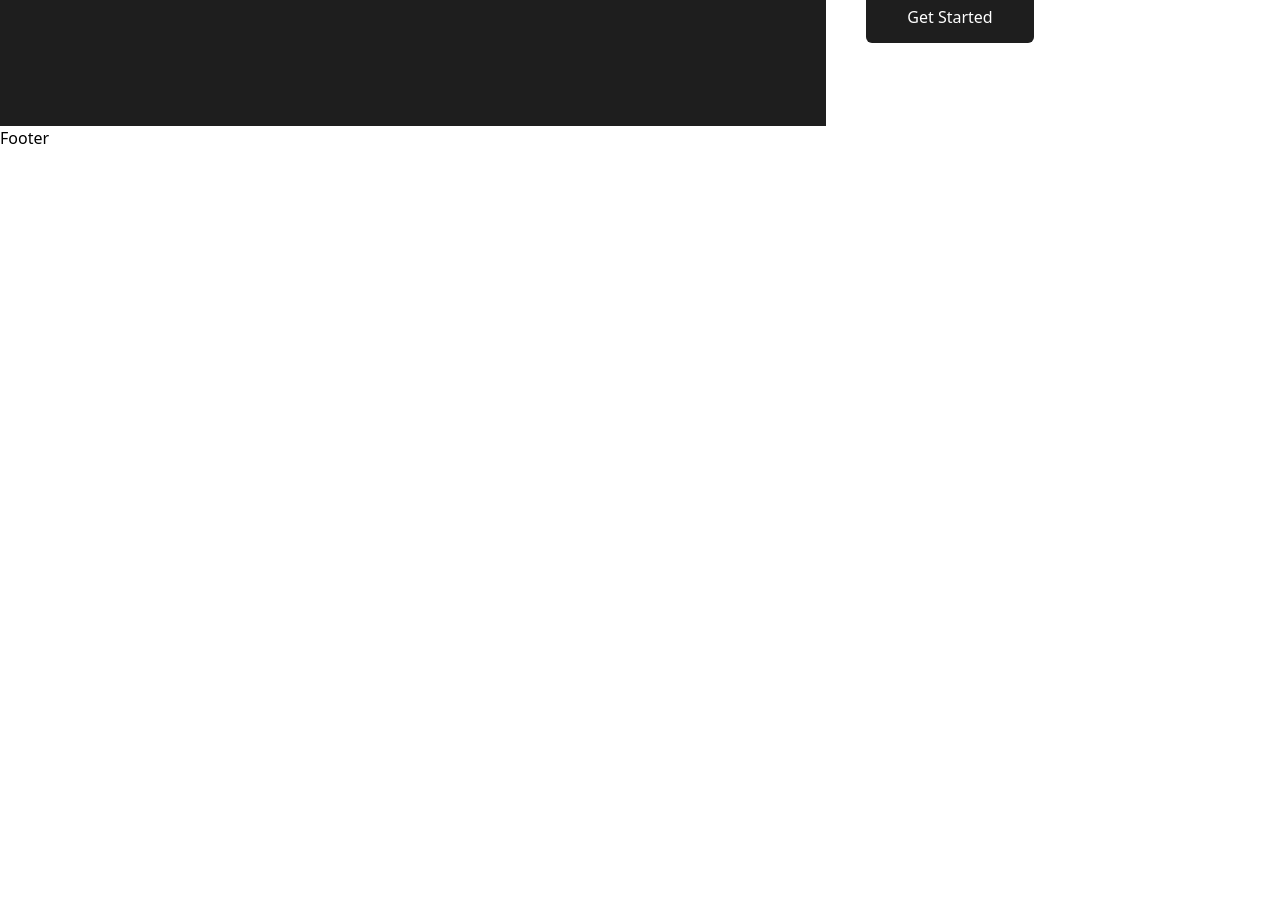
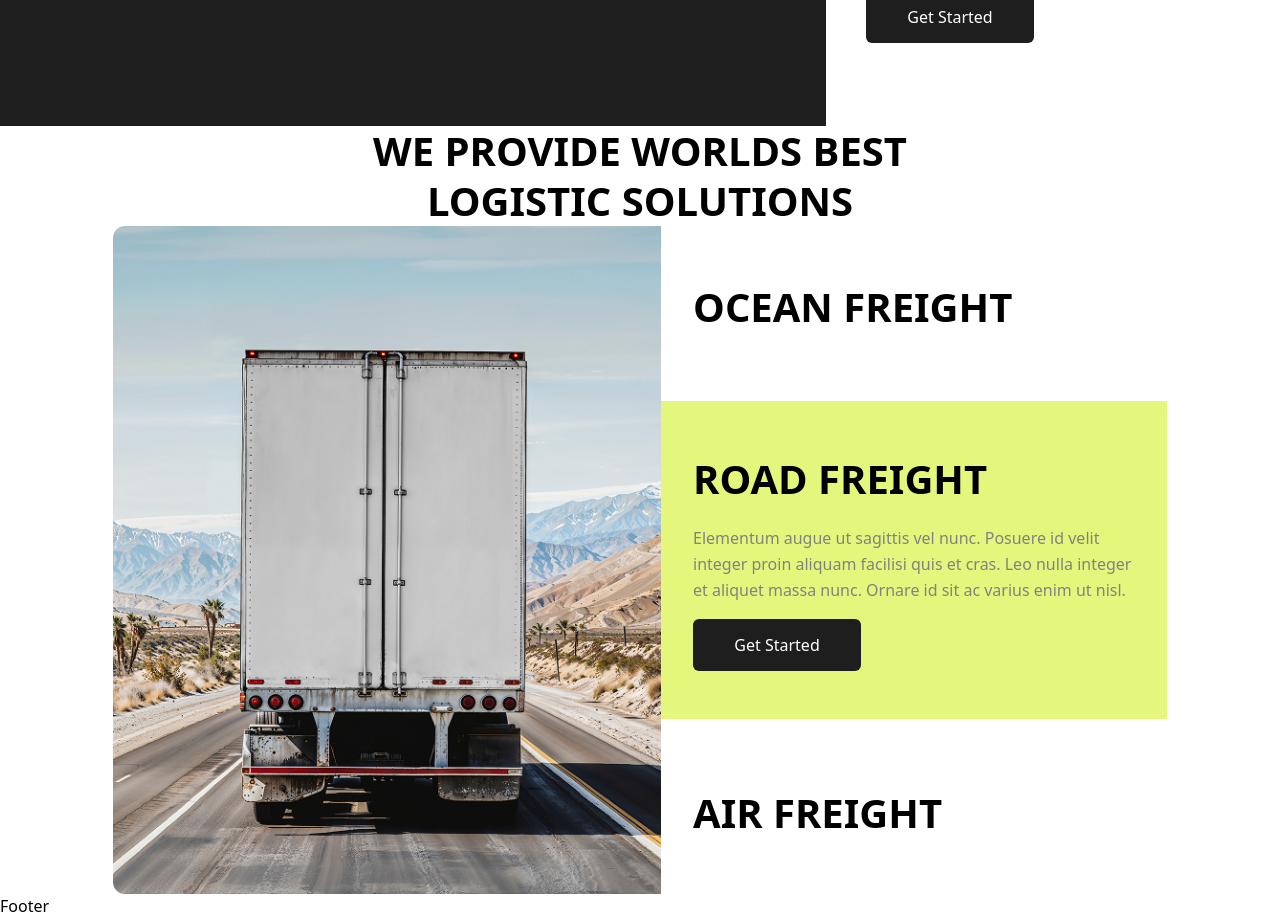
Before and after one commit to Mdsakib999/Logistics-development-M-5, a React (Vite) app: page / in a window 1280 px wide. Shown: the part 480-1398 px from the top of the page. Before the commit the page ends 800 px from the top, so only its background shows below. Built offline with nearby package versions, Linux system fonts and the light colour scheme.

Commit message:
Solution section ui done

```diff
--- a/src/components/Home/Hero.jsx
+++ b/src/components/Home/Hero.jsx
@@ -1,18 +1,24 @@
+import useWindowSize from "../../utils/WindowSize";
+import Button from "../ui/Button";
 import Heading from "../ui/Heading";
 import Paragraph from "../ui/Paragraph";
-import Button from '../ui/Button'
-import useWindowSize from "../ui/WindowSize";
 export default function Hero() {
-    const {width} = useWindowSize();
-    function getFontSize(width) {
-  if (width < 387) return "xl"
-  if (width < 640) return "2xl"
-  if (width < 1080) return "3xl"
-  return "5xl"
-}
+  const { width } = useWindowSize();
+  function getFontSize(width) {
+    if (width < 387) return "xl";
+    if (width < 640) return "2xl";
+    if (width < 1080) return "3xl";
+    return "5xl";
+  }
   return (
-    <div className={`h-[434px] flex gap-2 sm:gap-10 ${width<387 && "flex-col"}`}>
-      <div className={`bg-primary flex items-center uppercase w-1/2 lg:w-[826px] md:justify-center lg:justify-end pr-16 pl-4 md:pl-10 ${width<387 && "w-full py-8"}`}>
+    <div
+      className={`h-[434px] flex gap-2 sm:gap-10 ${width < 387 && "flex-col"}`}
+    >
+      <div
+        className={`bg-primary flex items-center w-1/2 lg:w-[826px] md:justify-center lg:justify-end pr-16 pl-4 md:pl-10 ${
+          width < 387 && "w-full py-8"
+        }`}
+      >
         <span>
           <Heading
             lineHeight="tight"
--- a/src/components/TopHeader.jsx
+++ b/src/components/TopHeader.jsx
@@ -1,25 +1,31 @@
 import { Mail, Phone } from "lucide-react";
 import Container from "../components/layout/Container";
-import useWindowSize from "./ui/WindowSize";
+import useWindowSize from "../utils/WindowSize";
 export default function TopHeader() {
-  const {width} = useWindowSize();
+  const { width } = useWindowSize();
   return (
     <div className="bg-primary py-2 md:py-0 md:h-[62px] flex items-center">
-      <Container>
+      <Container className={"w-full"}>
         <div className="flex justify-center text-small md:text-base font-text text-[#D9D9D9] flex-col gap-2 md:gap-0 md:flex-row md:justify-between">
-            {/* header info  */}
+          {/* header info  */}
           <div className="">
             <p>Get A Discount Of Up To 50% For Orders This Month!</p>
           </div>
           {/* header contact  */}
-          <div className={`flex ${width<387 ? "flex-col gap-2":"flex-row"}`}>
-            <div className={`flex border-[#E5F67C] gap-2 ${width<387 ? "border-none pr-0":"border-r-2 pr-5"}`}>
+          <div
+            className={`flex ${width < 387 ? "flex-col gap-2" : "flex-row"}`}
+          >
+            <div
+              className={`flex border-[#E5F67C] gap-2 ${
+                width < 387 ? "border-none pr-0" : "border-r-2 pr-5"
+              }`}
+            >
               <span>
                 <Phone />
               </span>
               <span>+62 864 6444 2222</span>
             </div>
-            <div className={`flex gap-2 ${width<387 ? "pl-0":"pl-5"}`}>
+            <div className={`flex gap-2 ${width < 387 ? "pl-0" : "pl-5"}`}>
               <span>
                 <Mail />
               </span>
--- a/src/components/layout/Container.jsx
+++ b/src/components/layout/Container.jsx
@@ -1,6 +1,7 @@
 export default function Container({ children, className }){
+    //* width must be defined as props
 return (
-<div className={"mx-auto px-6 w-full max-w-[1140px] " + (className || '')}>
+<div className={"mx-auto px-6 max-w-[1140px] " + (className || '')}>
 {children}
 </div>
 )
--- /dev/null
+++ b/src/components/sections/Solution.jsx
@@ -0,0 +1,45 @@
+import truckBackside from "../../assets/Solution.png";
+import Container from "../layout/Container";
+import Button from "../ui/Button";
+import Heading from "../ui/Heading";
+import Paragraph from "../ui/Paragraph";
+export default function Solution() {
+  return (
+    <div>
+      <Container className={"w-[1102px]"}>
+        <Heading
+          fontWeight="bold"
+          fontSize="default"
+          lineHeight="tight"
+          align="center"
+        >
+          WE Provide Worlds Best <br /> Logistic Solutions
+        </Heading>
+        <div className="flex border-gray-500">
+          {/* image aside */}
+          <div className="w-[573px]">
+            <img
+              className="rounded-l-xl w-full"
+              src={truckBackside}
+              alt="truck-backside"
+            />
+          </div>
+          {/* content */}
+          <div className="w-[529px] flex flex-col justify-center gap-16">
+            <Heading className="px-8">Ocean FREIGHT</Heading>
+            <div className="bg-secondary px-8  py-12 flex flex-col gap-4">
+              <Heading>Road FREIGHT</Heading>
+              <Paragraph>
+                Elementum augue ut sagittis vel nunc. Posuere id velit integer
+                proin aliquam facilisi quis et cras. Leo nulla integer et
+                aliquet massa nunc. Ornare id sit ac varius enim ut nisl.
+              </Paragraph>
+              <Button>Get Started</Button>
+            </div>
+            <Heading className="px-8">AIR FREIGHT</Heading>
+          </div>
+        </div>
+      </Container>
+    </div>
+  );
+}
--- a/src/components/ui/Heading.jsx
+++ b/src/components/ui/Heading.jsx
@@ -26,10 +26,16 @@ const fontWeightClasses = {
   'extrabold': 'font-extrabold',
   'black': 'font-black'
 }
+  const alignClasses = {
+    left: "text-left",
+    center: "text-center",
+    right: "text-right",
+    justify: "text-justify",
+  };
 
-export default function Heading({children, fontSize = "default",lineHeight="normal",color="black", fontWeight = "bold"}) {
+export default function Heading({children, className, fontSize = "default",lineHeight="normal",color="black", align="left", fontWeight = "bold"}) {
   return (
-    <h1 className={`${fontSizeClasses[fontSize]} ${fontWeightClasses[fontWeight]} ${lineHeightClasses[lineHeight]} ${colorClasses[color]}`}>
+    <h1 className={`uppercase ${fontSizeClasses[fontSize]} ${fontWeightClasses[fontWeight]} ${lineHeightClasses[lineHeight]} ${colorClasses[color]} ${alignClasses[align]}  + ${(className || '')}`}>
       {children}
     </h1>
   )
--- a/src/pages/Home.jsx
+++ b/src/pages/Home.jsx
@@ -1,4 +1,5 @@
 import Hero from "../components/Home/Hero";
+import Solution from "../components/sections/Solution";
 import Button from "../components/ui/Button";
 import Heading from "../components/ui/Heading";
 import Paragraph from "../components/ui/Paragraph";
@@ -7,6 +8,7 @@ export default function Home() {
   return (
     <div>
       <Hero />
+      <Solution />
     </div>
   );
 }
```
Also changed, not shown: src/components/layout/Header.jsx (+35 -16 lines), src/assets/Solution.png (added), src/utils/WindowSize.jsx (renamed from src/components/ui/WindowSize.jsx).
